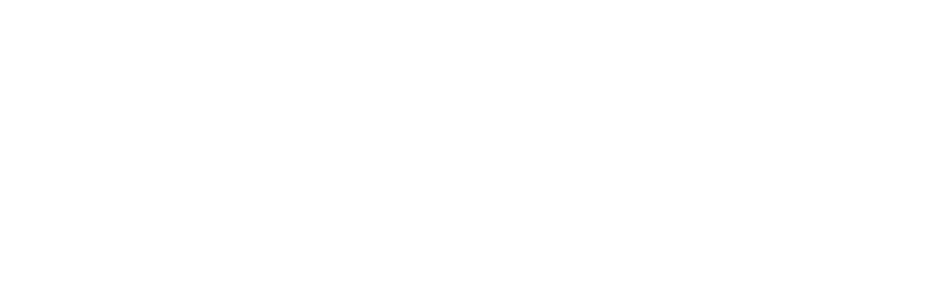
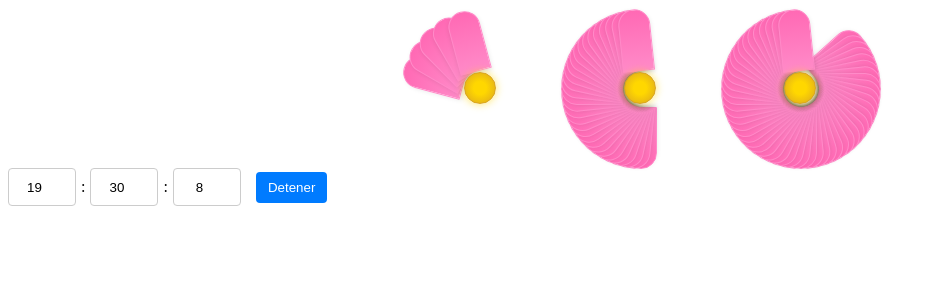
Before and after one commit to NecronX24/clocks-angular, an Angular app: page /test in a window 1280 px wide. Before the commit this address led to /. Shown: the top 300 px of the page, without its empty margins (0-936 px from the left). Built offline with nearby package versions, Linux system fonts and the light colour scheme.

Commit message:
feat: se añade flower clock component

```diff
--- a/src/app/app.routes.ts
+++ b/src/app/app.routes.ts
@@ -5,6 +5,8 @@
 import { AnalogClockComponent } from './analog-clock/analog-clock.component';
 import { DigitalHourglassClockComponent } from './digital-hourglass/digital-hourglass-clock.component';
 import { StarClockComponent } from './star-clock/star-clock.component';
+import { RainbowCardClockComponent } from './rainbow-card/rainbow-card-clock.component';
+import { FLowerClockComponent } from './flower/flower-clock.component';
 
 export const routes: Routes =
 [
@@ -13,4 +15,6 @@
     {path: 'testAnalog', component: AnalogClockComponent},
     {path: 'testHourglass', component: DigitalHourglassClockComponent},
     {path: 'testStar', component: StarClockComponent},
+    {path: 'testRainbow', component: RainbowCardClockComponent},
+    {path: 'test', component: FLowerClockComponent},
 ];
--- /dev/null
+++ b/src/app/flower/flower-clock.component.ts
@@ -0,0 +1,45 @@
+import { CommonModule } from "@angular/common";
+import { Component } from "@angular/core";
+import { TimeInputComponent } from "../time-input/time-input.component";
+import { FlowerComponent } from "./flower.component";
+
+@Component({
+    selector:'app-flower-clock',
+    standalone:true,
+    imports:[CommonModule, TimeInputComponent, FlowerComponent],
+    template:`
+        <div class="clock-container">
+            <app-flower [petalsMode]=24 [value]="currentHour"/>
+            <app-flower [petalsMode]=60 [value]="currentMinute"/>
+            <app-flower [petalsMode]=60 [value]="currentSecond"/>
+        </div>
+        <app-time-input
+            (hourUpdated)="onHourUpdate($event)"
+            (minuteUpdated)="onMinuteUpdate($event)"
+            (secondUpdated)="onSecondUpdate($event)"/>
+    `,
+    styles:`
+        .clock-container{
+            display: flex;
+            flex-direction: row;
+            justify-content: center;
+            align-items: center;
+        }
+    `
+})
+
+export class FLowerClockComponent {
+    currentHour: number = 0;
+    currentMinute: number = 0;
+    currentSecond: number = 0;
+
+    onHourUpdate(time: string) {
+    this.currentHour = parseInt(time);
+    }
+    onMinuteUpdate(time: string) {
+    this.currentMinute = parseInt(time);
+    }
+    onSecondUpdate(time: string) {
+    this.currentSecond = parseInt(time);
+    }
+}
--- /dev/null
+++ b/src/app/flower/flower.component.css
@@ -0,0 +1,52 @@
+.flower-container {
+  width: 160px;
+  height: 160px;
+  display: flex;
+  justify-content: center;
+  align-items: center;
+  position: relative;
+}
+
+.flower {
+  position: relative;
+  width: 100%;
+  height: 100%;
+}
+
+.flower-center {
+  position: absolute;
+  width: 30px;
+  height: 30px;
+  background: radial-gradient(circle, #ffd700 30%, #daa520 100%);
+  border-radius: 50%;
+  top: 50%;
+  left: 50%;
+  transform: translate(-50%, -50%);
+  z-index: 10;
+  box-shadow: 0 0 8px rgba(255, 215, 0, 0.6);
+  border: 1px solid #daa520;
+}
+
+.petal {
+  position: absolute;
+  width: 30px;
+  height: 60px;
+  background: linear-gradient(to bottom, #ff69b4, #ff8ac8);
+  border-radius: 30px 30px 0 0;
+  transform-origin: center 80px;
+  box-shadow: 0 2px 5px rgba(0, 0, 0, 0.1);
+  transition: all 0.5s ease;
+  opacity: 1;
+  z-index: 5;
+  border: 1px solid #ff8ac8;
+  top: 38%;
+  left: 49.9%;
+  margin-left: -15px;
+  margin-top: -60px;
+}
+
+.petal.fallen {
+  opacity: 0;
+  transform: translateY(100px) rotate(30deg);
+  pointer-events: none;
+}
--- /dev/null
+++ b/src/app/flower/flower.component.html
@@ -0,0 +1,11 @@
+<div class="flower-container">
+  <div class="flower">
+    <div class="flower-center"></div>
+    <div
+      *ngFor="let petal of petals; let i = index"
+      class="petal"
+      [class.fallen]="i < fallenPetalsCount"
+      [style.transform]="getPetalTransform(i)"
+    ></div>
+  </div>
+</div>
--- /dev/null
+++ b/src/app/flower/flower.component.ts
@@ -0,0 +1,32 @@
+import { Component, Input, OnChanges, SimpleChanges } from '@angular/core';
+import { CommonModule } from '@angular/common';
+import { FormsModule } from '@angular/forms';
+
+@Component({
+  selector: 'app-flower',
+  standalone: true,
+  imports: [CommonModule, FormsModule],
+  templateUrl: `./flower.component.html`,
+  styleUrls: [`./flower.component.css`],
+})
+export class FlowerComponent implements OnChanges {
+  @Input() petalsMode: number = 24;
+  @Input() value: number = 0;
+  petals: any[] = [];
+  fallenPetalsCount: number = 0;
+
+  ngOnChanges(changes: SimpleChanges): void {
+      this.updateFlower();
+  }
+
+  updateFlower(): void {
+    this.petals = Array(this.petalsMode).fill(0);
+    this.fallenPetalsCount = this.value >= this.petalsMode ? this.petalsMode : this.value;
+  }
+
+  getPetalTransform(index: number): string {
+    const totalPetals = this.petals.length;
+    const angle = (360 / totalPetals) * index;
+    return `rotate(${angle}deg)`;
+  }
+}
```
